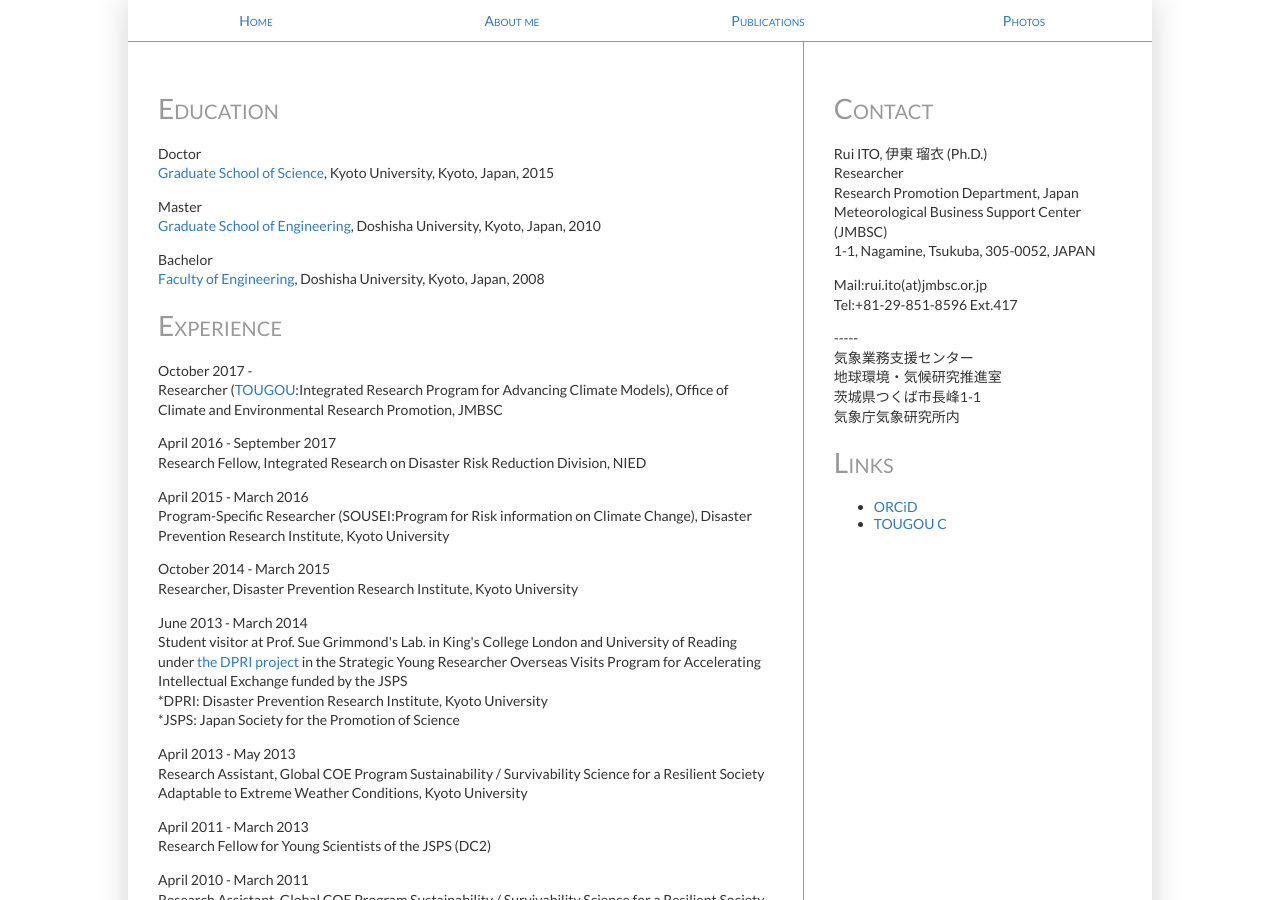
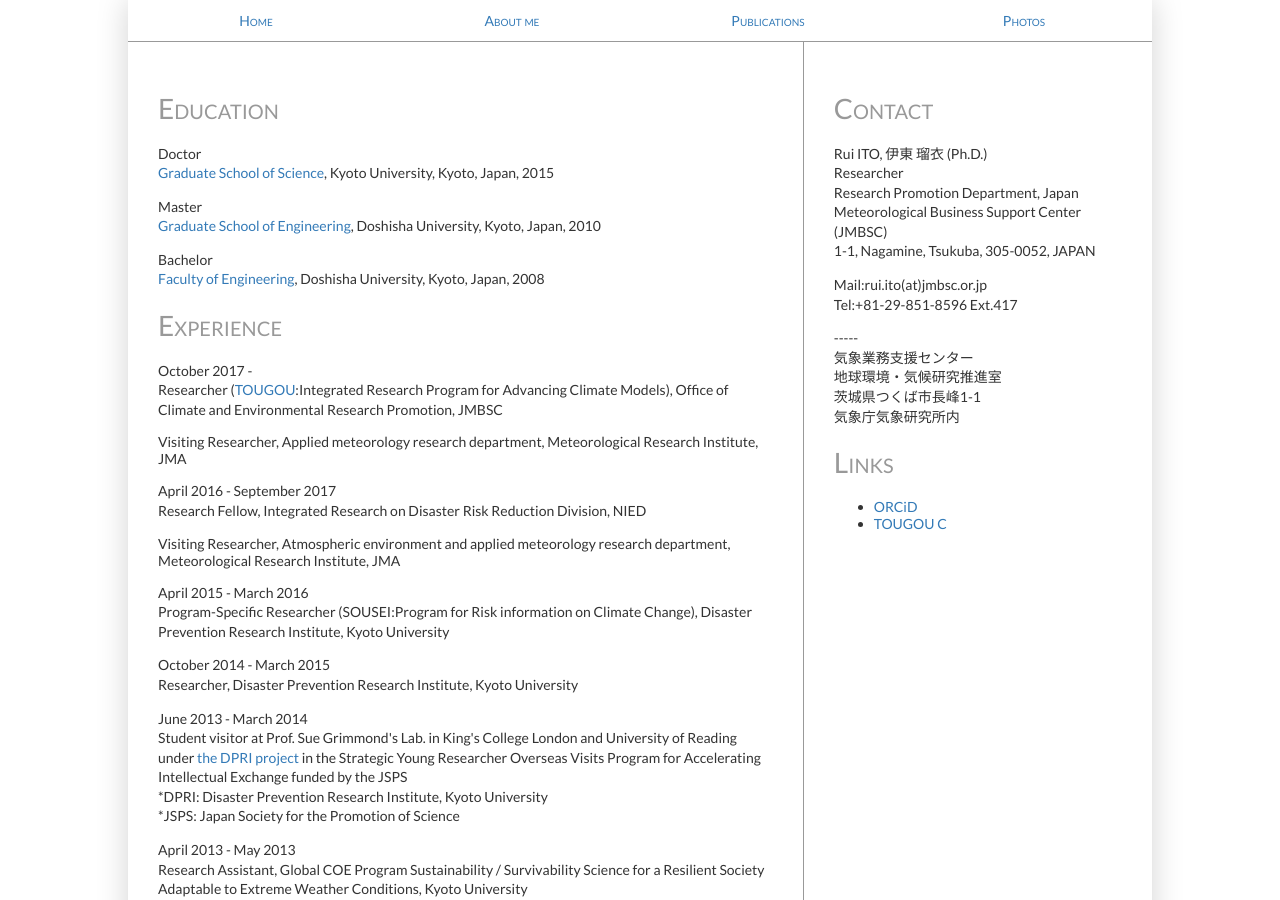
Before and after one commit to rui-climbiz/rui-climbiz.github.io, a Jekyll site: the page built from about.html, in a window 1280 px wide and 900 px high. Built offline with Jekyll 4.4.1, drawn with Linux system fonts in a browser that asks for light colours.

Commit message:
Update about.html

```diff
--- a/about.html
+++ b/about.html
@@ -13,8 +13,10 @@
 <h1>Experience</h1>
 <p>October 2017 - <br />
 Researcher (<a href="http://www.jmbsc.or.jp/tougou/EN/index.html">TOUGOU</a>:Integrated Research Program for Advancing Climate Models), Office of Climate and Environmental Research Promotion, JMBSC</p>
+Visiting Researcher, Applied meteorology research department, Meteorological Research Institute, JMA</p>
 <p>April 2016 - September 2017<br />
 Research Fellow, Integrated Research on Disaster Risk Reduction Division, NIED</p>
+Visiting Researcher, Atmospheric environment and applied meteorology research department, Meteorological Research Institute, JMA</p>
 <p>April 2015 - March 2016<br />
 Program-Specific Researcher (SOUSEI:Program for Risk information on Climate Change), Disaster Prevention Research Institute, Kyoto University</p>
 <p>October 2014 - March 2015<br />
```
